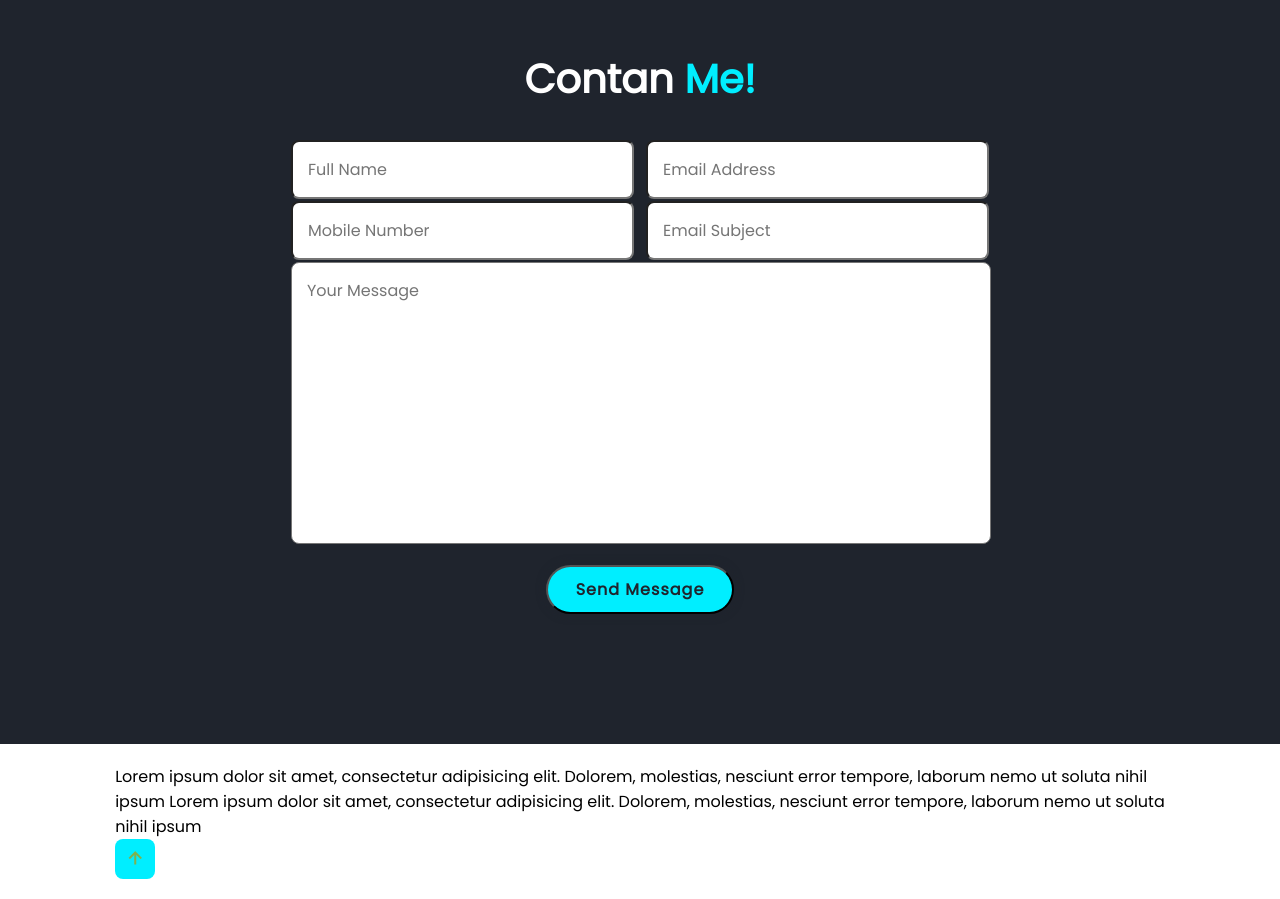
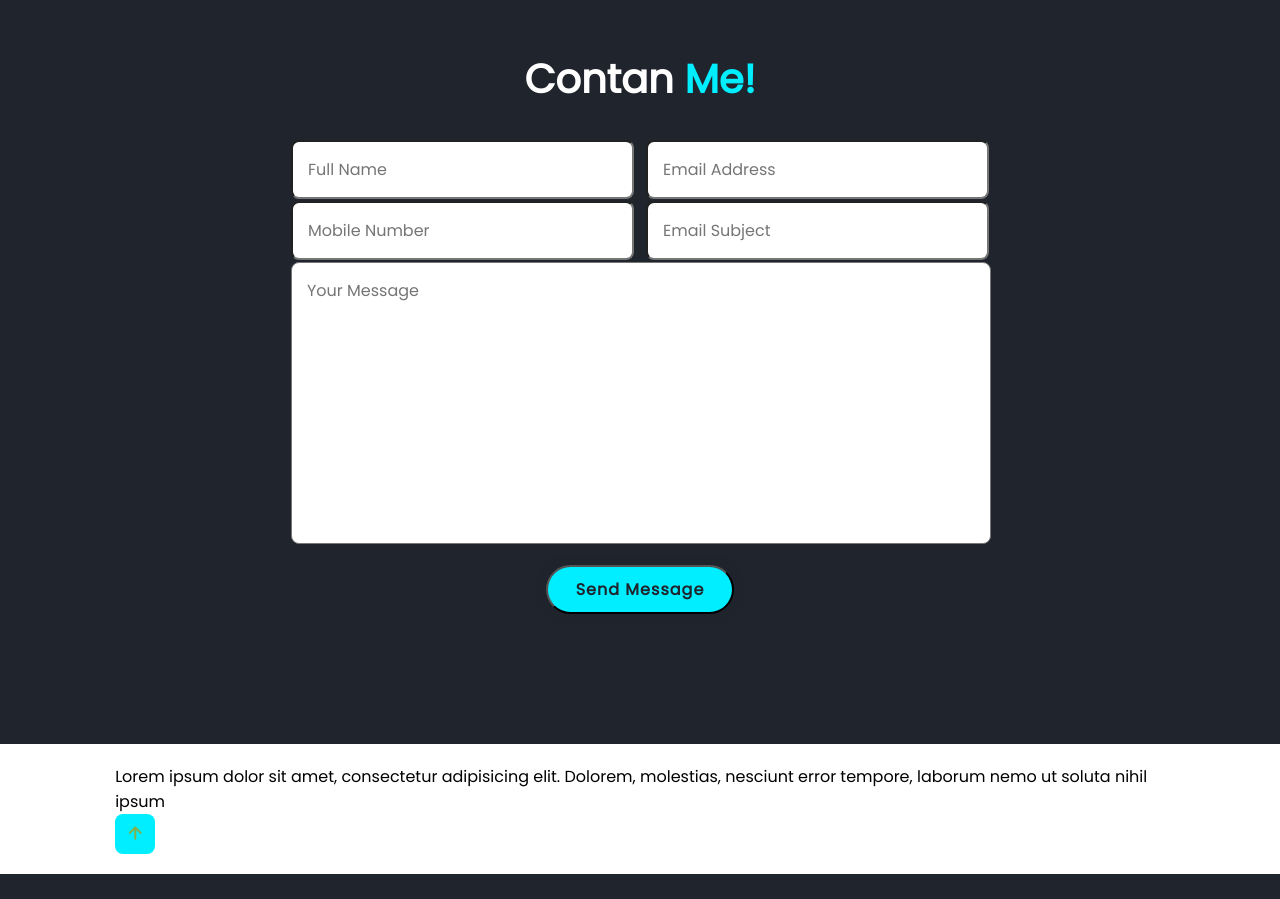
Before and after one commit to sokphea212002/WebSite_TaseSting02, a plain HTML site: page WebSite_TaseSting/index.html in a window 1280 px wide. Shown: the part 5817-6716 px from the top of the page. After the commit the page ends 6691 px from the top, so only its background shows below. Drawn offline with nearby package versions, Linux system fonts and the light colour scheme.

Commit message:
indexupdet02

```diff
--- a/WebSite_TaseSting/index.html
+++ b/WebSite_TaseSting/index.html
@@ -192,8 +192,6 @@
         <p>
           Lorem ipsum dolor sit amet, consectetur adipisicing elit. Dolorem,
           molestias, nesciunt error tempore, laborum nemo ut soluta nihil ipsum
-          Lorem ipsum dolor sit amet, consectetur adipisicing elit. Dolorem,
-          molestias, nesciunt error tempore, laborum nemo ut soluta nihil ipsum
         </p>
       </div>
 
```
